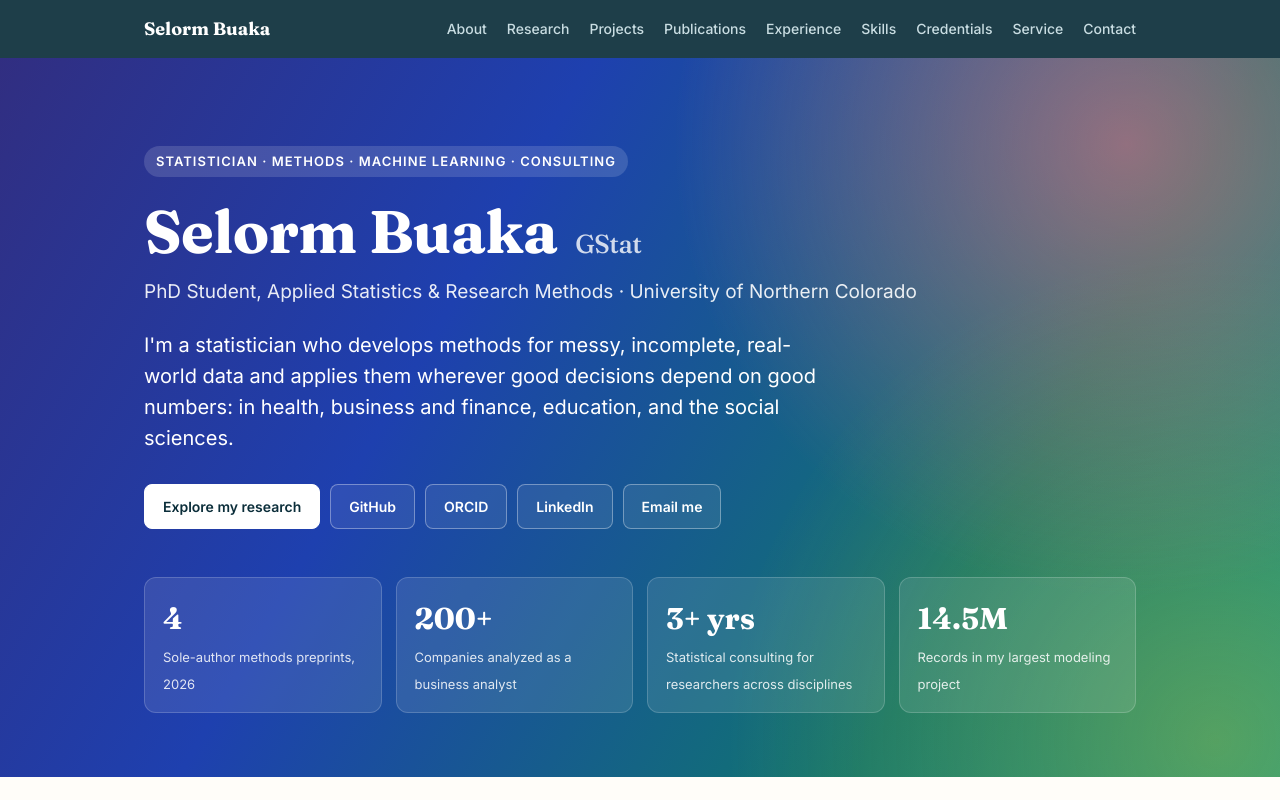
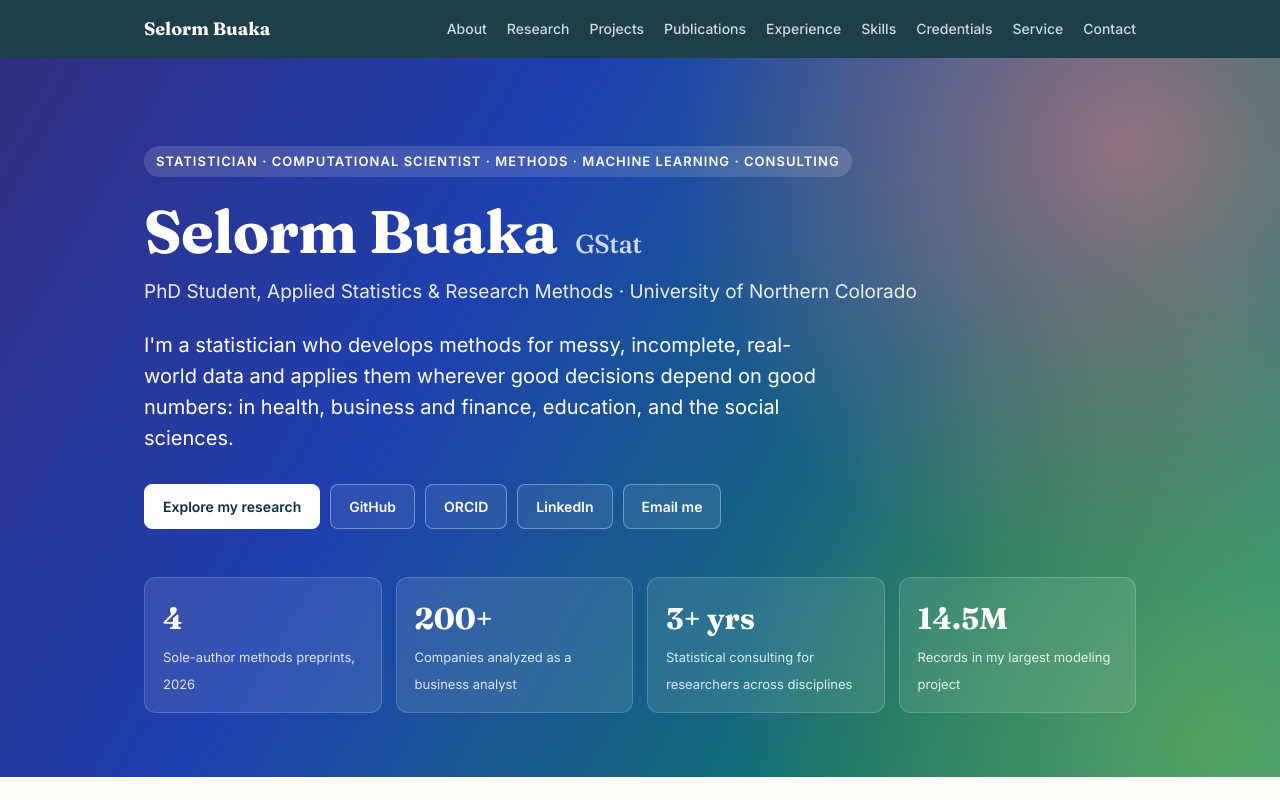
Before and after one commit to SelormB/SelormB.github.io, a plain HTML site: page index.html in a window 1280 px wide. Shown: the top 800 px of the page. Drawn offline with Linux system fonts and the light colour scheme.

Commit message:
Add Computational Scientist to header
Co-Authored-By: Claude Opus 5.5 <noreply@anthropic.com>
Claude-Session: https://claude.ai/code/session_01WnFqtiiLo9QMNtPj3tsAbC

```diff
--- a/index.html
+++ b/index.html
@@ -3,7 +3,7 @@
 <head>
 <meta charset="utf-8">
 <meta name="viewport" content="width=device-width, initial-scale=1">
-<title>Selorm Buaka, GStat — Statistician</title>
+<title>Selorm Buaka, GStat — Statistician &amp; Computational Scientist</title>
 <meta name="description" content="Selorm Buaka, GStat. PhD student in Applied Statistics and Research Methods at the University of Northern Colorado. Statistical methodology, machine learning, survey methods, and statistical consulting.">
 <link rel="preconnect" href="https://fonts.googleapis.com">
 <link rel="preconnect" href="https://fonts.gstatic.com" crossorigin>
@@ -213,7 +213,7 @@
 
 <header class="hero" id="top">
   <div class="wrap">
-    <div class="eyebrow">Statistician · Methods · Machine Learning · Consulting</div>
+    <div class="eyebrow">Statistician · Computational Scientist · Methods · Machine Learning · Consulting</div>
     <h1>Selorm Buaka <span>GStat</span></h1>
     <p class="role">PhD Student, Applied Statistics &amp; Research Methods · University of Northern Colorado</p>
     <p class="lede">I'm a statistician who develops methods for messy, incomplete, real-world data and applies them wherever good decisions depend on good numbers: in health, business and finance, education, and the social sciences.</p>
```
